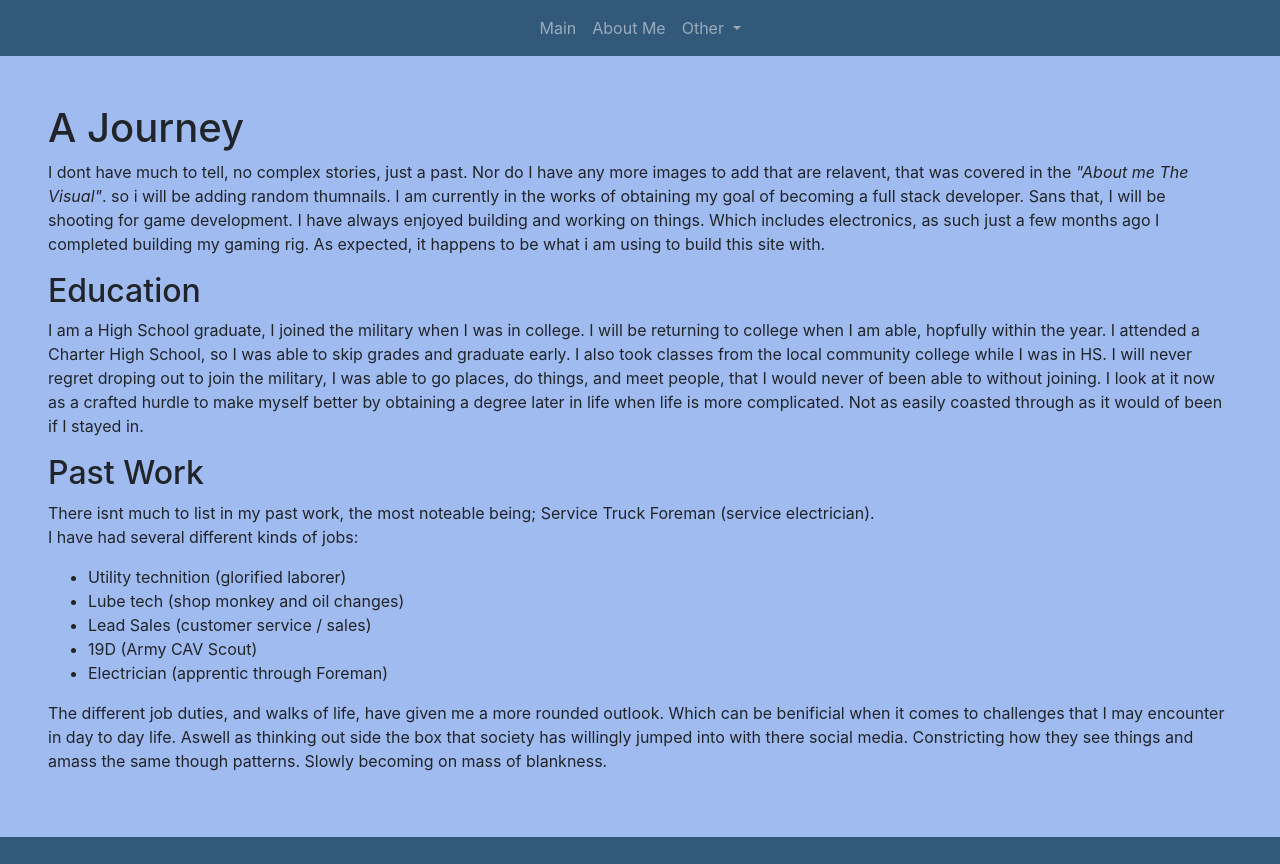
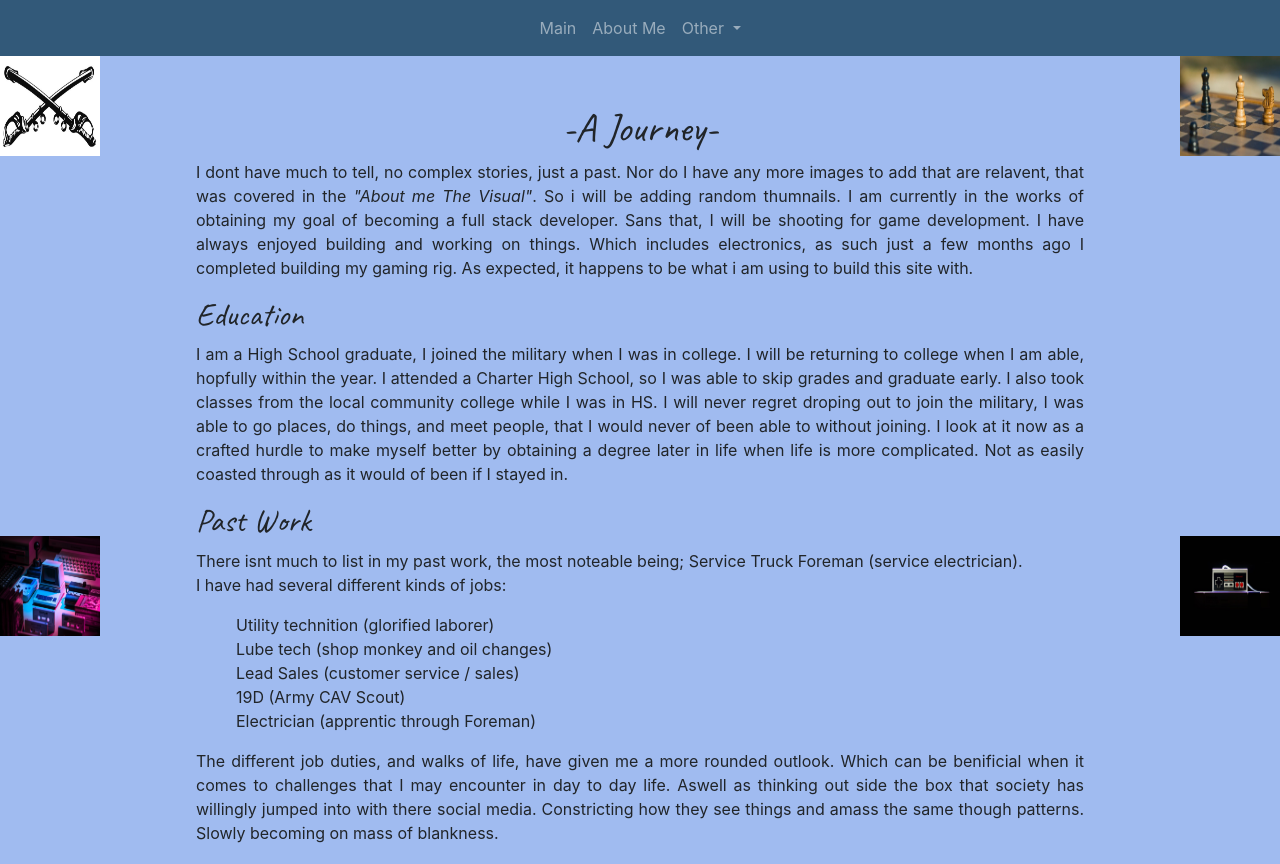
Before and after one commit to tehfirstfrost/project-1, a plain HTML site: page journey.html in a window 1280 px wide. Shown: the top 864 px of the page. Drawn offline with nearby package versions, Linux system fonts and the light colour scheme.

Commit message:
Complete layout of jouney page

```diff
--- a/journey.css
+++ b/journey.css
@@ -14,8 +14,61 @@ body{
     background-color:  rgb(50, 89, 121);;
 }
 
-main{
+img{
+    position:absolute;
+    height: 100px;
+    width: 100px;
+    transition: all 1s ease .25s;
+}
+
+.sabers{
+    top:56px;
+    left:0;
+}
+
+.chess{
+    top:56px;
+    right:0;
+}
+
+.retro{
+    bottom:164px;
+    left:0;
+}
+
+.nes{
+    bottom:164px;
+    right:0;
+}
+
+img:hover{
+    height: 200px;
+    width: 200px;
+}
+
+
+.main{
+    display:flex;
+    flex-direction: column;
+    align-items: center;
     padding:3rem;
+}
+
+section h1{
+    text-align: center;
+}
+
+section{
+    width: 75%;
+    flex: 1 1 auto;
+    text-align: justify;
+}
+
+h1, h2 {
+    font-family: Caveat, sans-serif;
+}
+section div li{
+    list-style-type:none;
 }
 
 footer{
--- a/journey.html
+++ b/journey.html
@@ -32,14 +32,18 @@
             </li>
         </ul>
     </nav>
-
+    <img class="sabers" src="./images/crossed_sabers.jpg" alt="Black and white crossed sabers">
+    <img class="chess" src="./images/chess-board.jpg" alt="Brown and black chess set">
+    <img class="retro" src="./images/retro-systems.jpg" alt="Picture of retro game systems">
+    <img class="nes" src="./images/nes_controller.jpg" alt="Picture of an NES controller">
 
     <main>
+        <div class="main">
         <section>
-            <h1>A Journey</h1>
+            <h1>-A Journey-</h1>
             <p>I dont have much to tell, no complex stories, just a past. Nor do I have any more images
                 to add that are relavent, that was covered in the <span style="font-style:italic;">"About me The Visual"</span>.
-                so i will be adding random thumnails. I am currently in the works of obtaining
+                So i will be adding random thumnails. I am currently in the works of obtaining
                 my goal of becoming a full stack developer. Sans that, I will be shooting for game development.
                 I have always enjoyed building and working on things. Which includes electronics, as such just a few
                 months ago I completed building my gaming rig. As expected, it happens to be what i am using to build this
@@ -81,7 +85,7 @@
                 </p>
             </div>
         </section>
-
+    </div>
     </main>
 
     <footer class="text-muted">
```
Also changed, not shown: images/chess-board.jpg (added), images/crossed_sabers.jpg (added), images/nes_controller.jpg (added), images/retro-systems.jpg (added).
